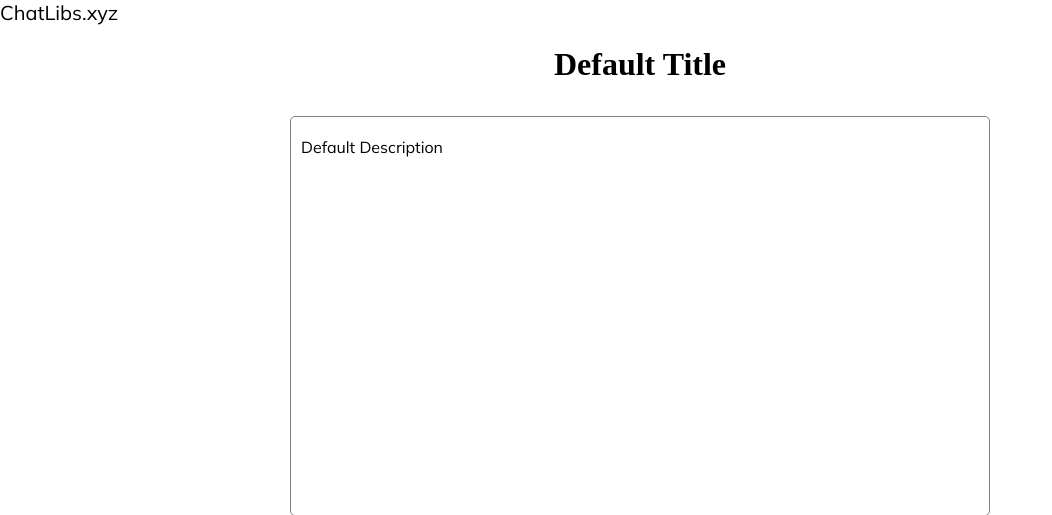
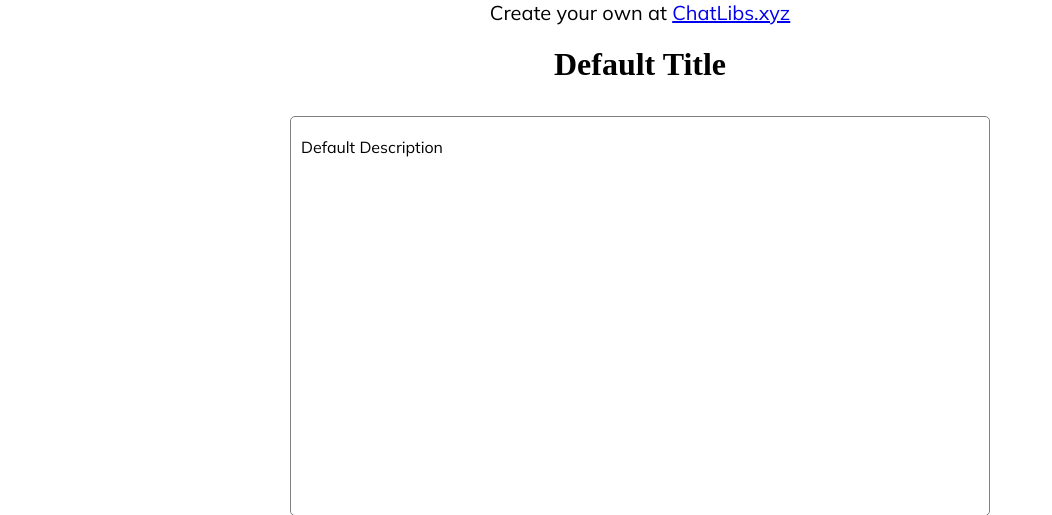
Before and after one commit to ccarfi/chatlibs-flask, a Flask app: page /story in a window 1280 px wide. Shown: the top 515 px of the page, without its empty margins (0-1052 px from the left). Run offline with Flask 3, Linux system fonts and the light colour scheme; some web fonts are replaced.

Commit message:
Update story.html

```diff
--- a/api/templates/story.html
+++ b/api/templates/story.html
@@ -21,7 +21,7 @@
     <meta name="twitter:image" content="{{ image_url }}">
 </head>
 <body>
-    <h3 id="header_title>Create your own at <a href="https://chatlibs.xyz">ChatLibs.xyz</a></h3>
+    <h3 id="header_title">Create your own at <a href="https://chatlibs.xyz">ChatLibs.xyz</a></h3>
     <h1 id="header_title">{{ title }}</h1> <!-- Displaying the title -->
     <br>
     <div id="chat_box">
```
